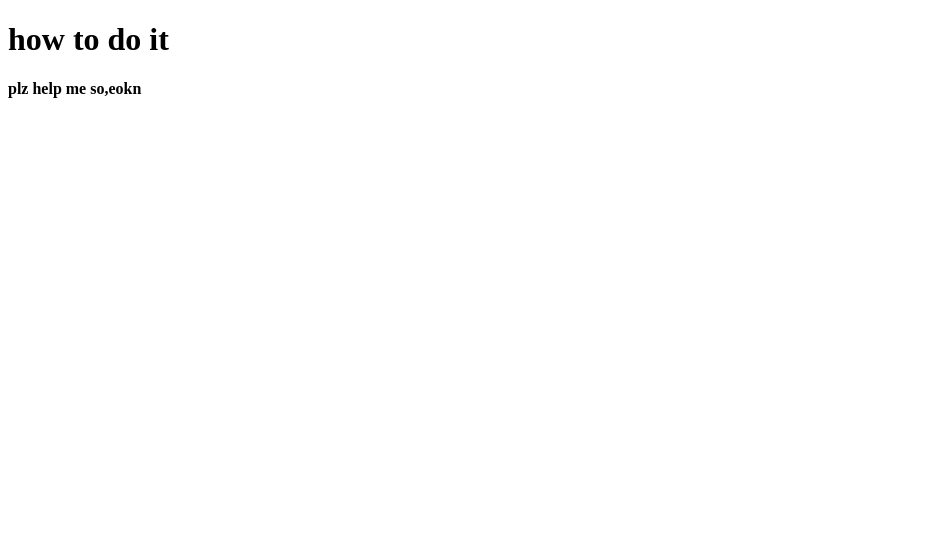
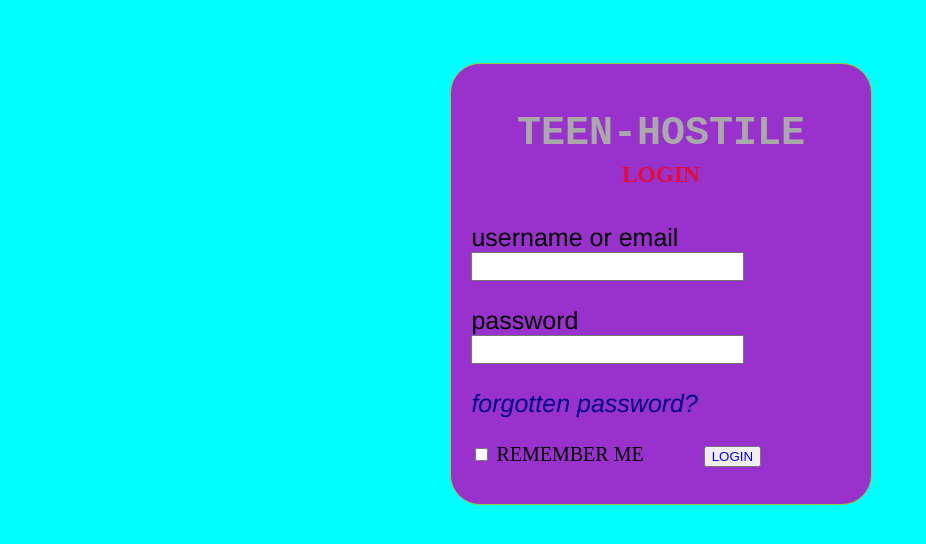
Before and after one commit to Zarraf16/my-fourth-repo, a plain HTML site: page index.html in a window 1280 px wide. Shown: the whole page, without its empty margins (0-926 px from the left). Drawn offline with Linux system fonts and the light colour scheme.

Commit message:
now its the time

```diff
--- a/index.html
+++ b/index.html
@@ -1,15 +1,74 @@
-<!DOCTYPE html>
-<html lang="en">
-<head>
-    <meta charset="UTF-8">
-    <meta http-equiv="X-UA-Compatible" content="IE=edge">
-    <meta name="viewport" content="width=device-width, initial-scale=1.0">
-    <title>can't solve</title>
+<html>
+    <head>
+        <title>TEEN-HOSTILE</title>
+        <link rel="shortcut icon" href="02.png" type="image/x-icon">
+<STYLE>
+    body{
+        background-color: aqua;
+    }
+div{
+border: 1px solid yellowgreen;
+margin:5% 35% ;
+padding:20px  ;
+width: 30%;
+height: 400px;
+font-size:20px ;
+background-color:darkorchid;
+border-radius: 30px;
+
+}
+#pp{
+text-align: center;
+margin-bottom:3px ;
+font-family: 'Courier New', Courier, monospace;
+color: darkgrey;
+}
+#uu{
+text-align: center;
+margin-bottom:35px ;
+margin-top:5px ;
+color: rgba(255, 0, 0, 0.753);
+}
+.yt{
+font-size: 20px;
+}
+form{
+margin-bottom:25px ;
+font-size: 25px;
+font-family: 'Franklin Gothic Medium', 'Arial Narrow', Arial, sans-serif;
+}
+button{
+margin-left:55px ;
+color: blue;
+}
+i{
+color: darkblue;
+}
+
+
+</STYLE>
 </head>
 <body>
-    <h1>how to do it</h1>
-    <h4>plz help me so,eokn</h4>
+<div>
+    <h1 id="pp">TEEN-HOSTILE</h1>
+    <h3 id="uu">LOGIN</h3>
+    <form>
+         username or email<br>
+    <input type="email" name="" id="" class="yt"> <br>
+    </form>
+    <form>
+         password <br>
+    <input type="password" name="" id="" class="yt"><br>
+</form>
+    <form>
+        <i>forgotten password? </i> <br>
+    </form>
+    <input type="checkbox" name="" id=""> REMEMBER ME
 
+        <a href="https://www.instagram.com/"><button>LOGIN</button></a>
+
+
+</div>
 
 </body>
 </html>
```
